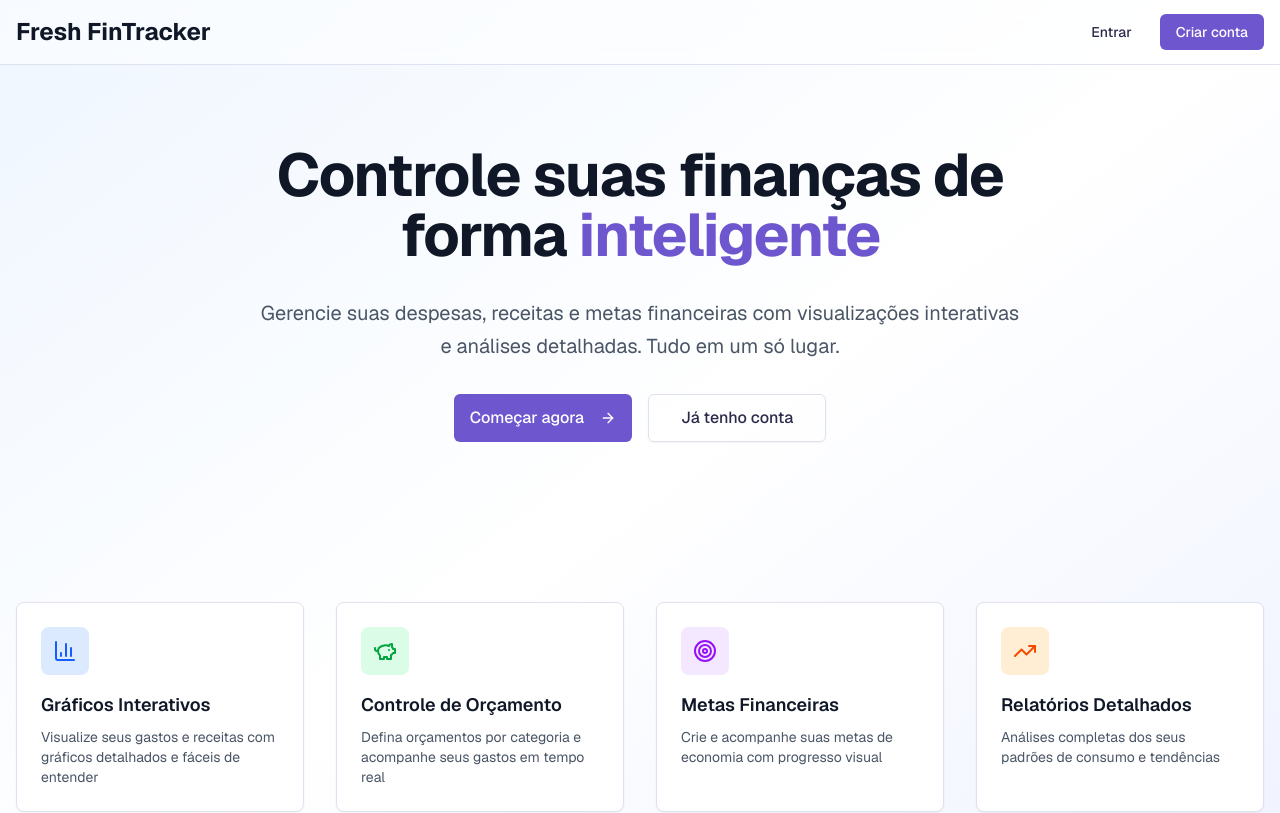
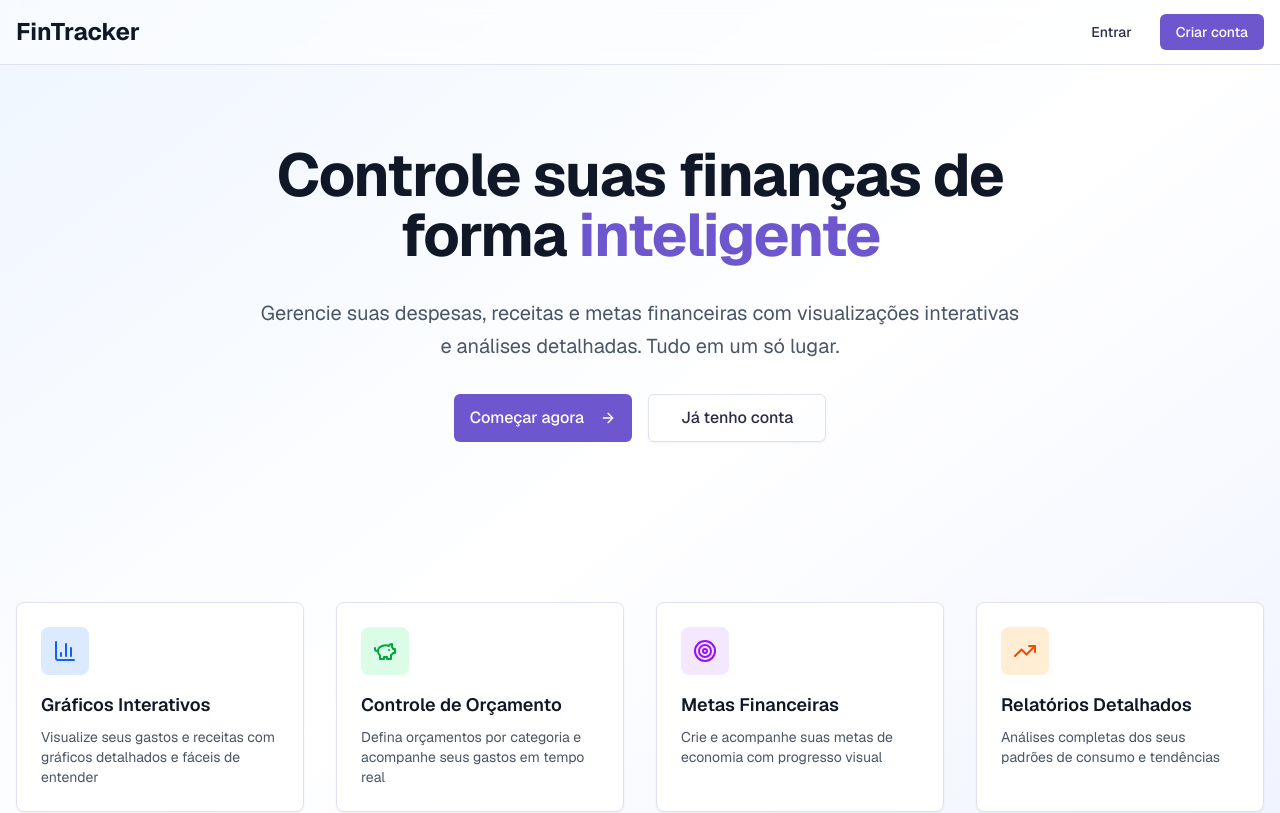
Before and after one commit to Gildaciolopes/dev-financial-system, a Next.js app: page / in a window 1280 px wide. Shown: the top 813 px of the page. Built offline with nearby package versions, Linux system fonts and the light colour scheme.

Commit message:
fix: update header title from 'Fresh FinTracker' to 'FinTracker'

```diff
--- a/src/app/page.tsx
+++ b/src/app/page.tsx
@@ -15,7 +15,7 @@ export default function HomePage() {
       <header className="border-b bg-white/50 backdrop-blur-sm dark:bg-gray-900/50">
         <div className="container mx-auto flex h-16 items-center justify-between px-4">
           <h1 className="text-2xl font-bold text-gray-900 dark:text-white">
-            Fresh FinTracker
+            FinTracker
           </h1>
           <div className="flex gap-3">
             <Button asChild variant="ghost">
```
